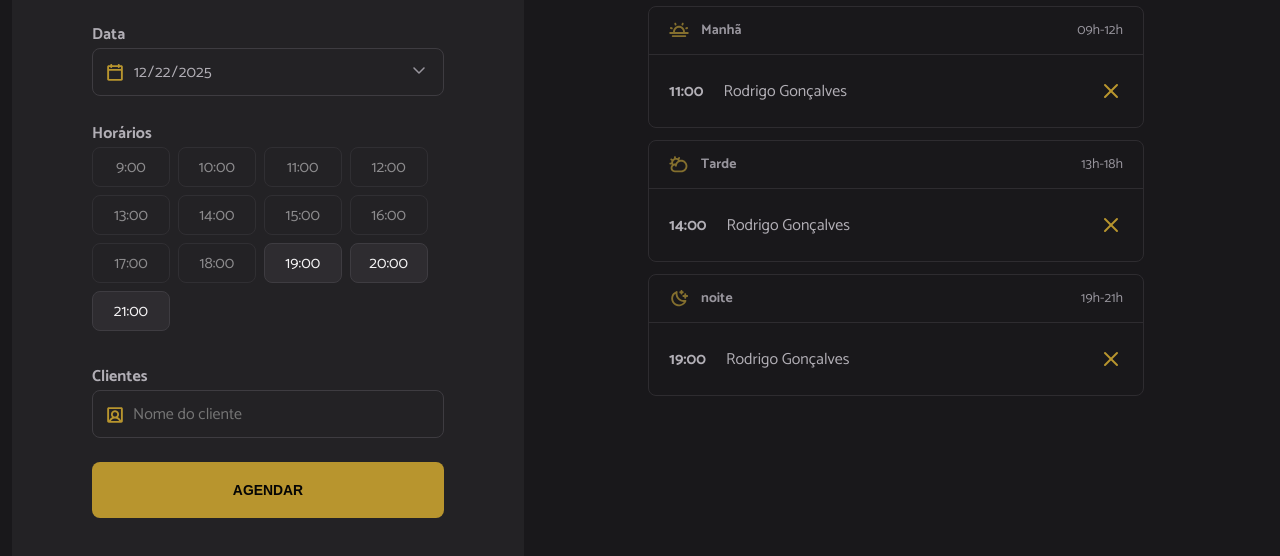
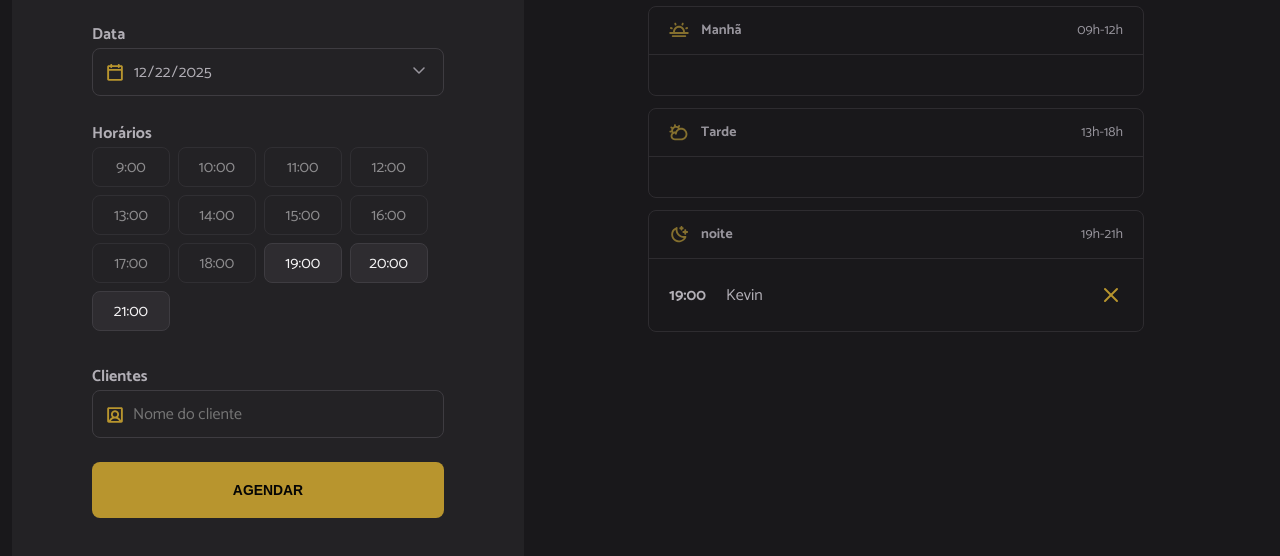
Before and after one commit to KevinLopes23/HairDay, a website built with webpack: page index.html in a window 1280 px wide. Shown: the part 180-736 px from the top of the page. Built offline with nearby package versions, Linux system fonts and the light colour scheme; data requests are answered from the project's data file.

Commit message:
feat(schedule): enhance scheduling functionality by implementing schedule display and fetching by day

```diff
--- a/server.json
+++ b/server.json
@@ -1,9 +1,14 @@
 {
   "schedules": [
     {
-      "id": 1766174825443,
+      "id": "1766174825443",
       "name": "KEVIN",
       "when": "2025-12-19T22:00:00.000Z"
+    },
+    {
+      "id": 1766427388002,
+      "name": "Kevin",
+      "when": "2025-12-22T19:00:00.000Z"
     }
   ]
 }
--- a/src/modules/schedules/load.js
+++ b/src/modules/schedules/load.js
@@ -1,5 +1,6 @@
 import { hoursLoad } from "../form/hours-load";
 import { scheduleFetchByDay } from "../../services/schedule-fetch-by-day";
+import { schedulesShow } from "./show.js";
 
 //Seleciona o input de data
 const selectedDate = document.getElementById("date");
@@ -11,6 +12,9 @@
   //Busca na API os agendamentos
   const dailySchedules = await scheduleFetchByDay({ date });
 
+  //Exibe os agendamentos
+  schedulesShow({ dailySchedules });
+
   //Renderiza as horas disponíveis na página de agendamentos
   hoursLoad({ date });
 }
--- /dev/null
+++ b/src/modules/schedules/show.js
@@ -0,0 +1,52 @@
+import dayjs from "dayjs";
+
+//Seleciona as sessões manhã, tarde e noite
+const periodMorning = document.getElementById("period-morning");
+const periodAfternoon = document.getElementById("period-afternoon");
+const periodNight = document.getElementById("period-night");
+
+export function schedulesShow({ dailySchedules }) {
+  try {
+    //Limpa as listas
+    periodMorning.innerHTML = "";
+    periodAfternoon.innerHTML = "";
+    periodNight.innerHTML = "";
+
+    // Renderiza os agendamentos por período
+    dailySchedules.forEach((schedule) => {
+      const item = document.createElement("li");
+      const time = document.createElement("strong");
+      const name = document.createElement("span");
+
+      //Adiciona o id do agendamento
+      item.setAttribute("data-id", schedule.id);
+
+      time.textContent = dayjs(schedule.when).format("HH:mm");
+      name.textContent = schedule.name;
+
+      //Cria o icone de cancelar o agendamento
+      const cancelIcon = document.createElement("img");
+      cancelIcon.classList.add("cancel-icon");
+      cancelIcon.setAttribute("src", "./src/assets/cancel.svg");
+      cancelIcon.setAttribute("alt", "Cancelar");
+
+      //Adiciona o tempo e o nome no item
+      item.append(time, name, cancelIcon);
+
+      //Obtem somenta a hora
+      const hour = dayjs(schedule.when).hour();
+
+      //Renderiza o agendamento na sessão(manhã, tarde ou noite)
+
+      if (hour <= 12) {
+        periodMorning.appendChild(item);
+      } else if (hour > 12 && hour <= 18) {
+        periodAfternoon.appendChild(item);
+      } else {
+        periodNight.appendChild(item);
+      }
+    });
+  } catch (error) {
+    alert("Não foi possivel exibir os agendamentos.");
+  }
+}
```
Also changed, not shown: index.html (+6 -6 lines), dist/main.js.
